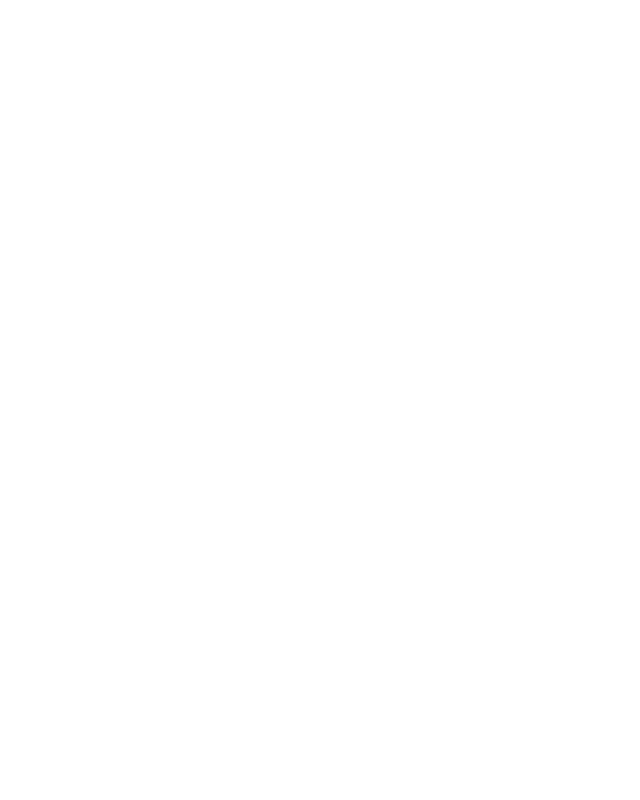
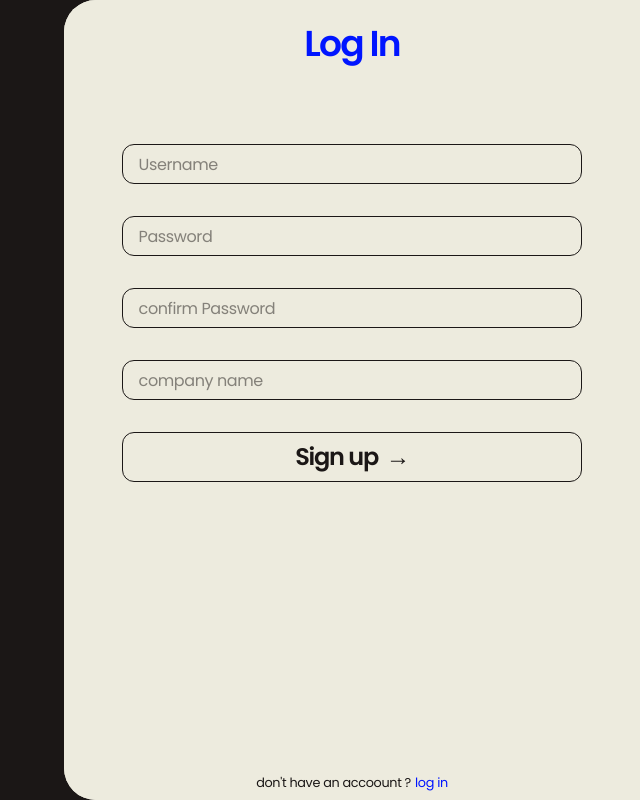
Before and after one commit to Pouyahlvt/Precision-Accounting, a Next.js app: page /Login in a window 1280 px wide. Shown: the whole page, without its empty margins (640-1280 px from the left). Built offline with nearby package versions, Linux system fonts and the light colour scheme.

Commit message:
make login page html

```diff
--- a/package.json
+++ b/package.json
@@ -9,8 +9,10 @@
     "lint": "eslint"
   },
   "dependencies": {
+    "@gsap/react": "^2.1.2",
     "@heroicons/react": "^2.2.0",
     "framer-motion": "^12.40.0",
+    "gsap": "^3.15.0",
     "lucide-react": "^1.17.0",
     "next": "16.2.6",
     "react": "19.2.4",
--- a/src/app/Login/page.jsx
+++ b/src/app/Login/page.jsx
@@ -1,9 +1,138 @@
 "use client";
 
-import { useState, useEffect } from "react";
+import { useState, useEffect, useRef } from "react";
+import gsap from "gsap";
 
 const EnterPage = () => {
-  return <div></div>;
+  const [logIn, setLogIn] = useState(true);
+  const [hover, setHover] = useState(null);
+  const loginRef = useRef(null);
+  const signinRef = useRef(null);
+
+  useEffect(() => {});
+
+  return (
+    <div className="overflow-hidden">
+      <div className="relative w-full h-screen bg-noir-black">
+        <div
+          ref={loginRef}
+          className="absolute right-0 w-[45%] h-screen rounded-l-4xl bg-cotton ">
+          <h1
+            className="w-full mt-6 flex justify-center text-4xl font-poppins
+          tracking-tighter font-semibold text-real-blue">
+            Log In
+          </h1>
+          <div className="flex w-full justify-center mt-20">
+            <input
+              placeholder="Username "
+              type="text"
+              className="border-[0.1rem] w-[80%] h-10 border-noir-black rounded-xl px-4 py-2
+              font-poppins text-noir-black tracking-tight outline-0 focus:border-[0.2rem] transition-all duration-0 ease-in-out"
+            />
+          </div>
+          <div className="flex w-full justify-center mt-8">
+            <input
+              placeholder="Password "
+              type="text"
+              className="border-[0.1rem] w-[80%] h-10 border-noir-black rounded-xl px-4 py-2
+              font-poppins text-noir-black tracking-tight outline-0 focus:border-[0.2rem] transition-all duration-0 ease-in-out"
+            />
+          </div>
+          <div className="flex w-full justify-center mt-8">
+            <button
+              onMouseEnter={() => setHover("login-button")}
+              onMouseLeave={() => setHover(null)}
+              className="border-[0.1rem] w-[80%] cursor-pointer border-noir-black rounded-xl px-4 py-2
+              font-poppins font-semibold text-2xl text-noir-black tracking-tighter active:scale-98
+              transition-all duration-200 ease-in-out">
+              Log In
+              <span
+                className={`${hover === "login-button" ? "ml-6" : "ml-2"} transition-all duration-200 ease-out`}>
+                →
+              </span>
+            </button>
+          </div>
+          <p
+            className="text-[0.8rem] text-noir-black font-poppins tracking-tight
+          absolute bottom-2 w-full flex justify-center cursor-default">
+            {`don't have an accoount ? `}
+            <span
+              onClick={() => setLogIn(!logIn)}
+              className="text-real-blue cursor-pointer ml-1">
+              {" "}
+              Sign In
+            </span>
+          </p>
+        </div>
+        <div
+          ref={loginRef}
+          className="absolute right-0 w-[45%] h-screen rounded-l-4xl bg-cotton ">
+          <h1
+            className="w-full mt-6 flex justify-center text-4xl font-poppins
+          tracking-tighter font-semibold text-real-blue">
+            Log In
+          </h1>
+          <div className="flex w-full justify-center mt-20">
+            <input
+              placeholder="Username "
+              type="text"
+              className="border-[0.1rem] w-[80%] h-10 border-noir-black rounded-xl px-4 py-2
+              font-poppins text-noir-black tracking-tight outline-0 focus:border-[0.2rem] transition-all duration-0 ease-in-out"
+            />
+          </div>
+          <div className="flex w-full justify-center mt-8">
+            <input
+              placeholder="Password "
+              type="text"
+              className="border-[0.1rem] w-[80%] h-10 border-noir-black rounded-xl px-4 py-2
+              font-poppins text-noir-black tracking-tight outline-0 focus:border-[0.2rem] transition-all duration-0 ease-in-out"
+            />
+          </div>
+          <div className="flex w-full justify-center mt-8">
+            <input
+              placeholder="confirm Password "
+              type="text"
+              className="border-[0.1rem] w-[80%] h-10 border-noir-black rounded-xl px-4 py-2
+              font-poppins text-noir-black tracking-tight outline-0 focus:border-[0.2rem] transition-all duration-0 ease-in-out"
+            />
+          </div>
+          <div className="flex w-full justify-center mt-8">
+            <input
+              placeholder="company name"
+              type="text"
+              className="border-[0.1rem] w-[80%] h-10 border-noir-black rounded-xl px-4 py-2
+              font-poppins text-noir-black tracking-tight outline-0 focus:border-[0.2rem] transition-all duration-0 ease-in-out"
+            />
+          </div>
+          <div className="flex w-full justify-center mt-8">
+            <button
+              onMouseEnter={() => setHover("login-button")}
+              onMouseLeave={() => setHover(null)}
+              className="border-[0.1rem] w-[80%] cursor-pointer border-noir-black rounded-xl px-4 py-2
+              font-poppins font-semibold text-2xl text-noir-black tracking-tighter active:scale-98
+              transition-all duration-200 ease-in-out">
+              Sign up
+              <span
+                className={`${hover === "login-button" ? "ml-6" : "ml-2"} transition-all duration-200 ease-out`}>
+                →
+              </span>
+            </button>
+          </div>
+          <p
+            className="text-[0.8rem] text-noir-black font-poppins tracking-tight
+          absolute bottom-2 w-full flex justify-center cursor-default">
+            {`don't have an accoount ? `}
+            <span
+              onClick={() => setLogIn(!logIn)}
+              className="text-real-blue cursor-pointer ml-1">
+              {" "}
+              log in
+            </span>
+          </p>
+        </div>
+      </div>
+    </div>
+  );
 };
 
 export default EnterPage;
--- a/src/app/globals.css
+++ b/src/app/globals.css
@@ -2,11 +2,13 @@
 
 ::selection {
   appearance: none;
-  background-color: #eee9dc ;
-  color: black ;
+  background-color: #eee9dc;
+  color: black;
 }
 
 @theme {
+  --color-cotton: #edebde;
+  --color-noir-black: #1b1716;
   --color-sky-blue: #81c1dc;
   --color-lnk-black: #051124;
   --color-dusk-blue: #31496b;
```
Also changed, not shown: 1 other file (tests, documents, lock files or other folders).
